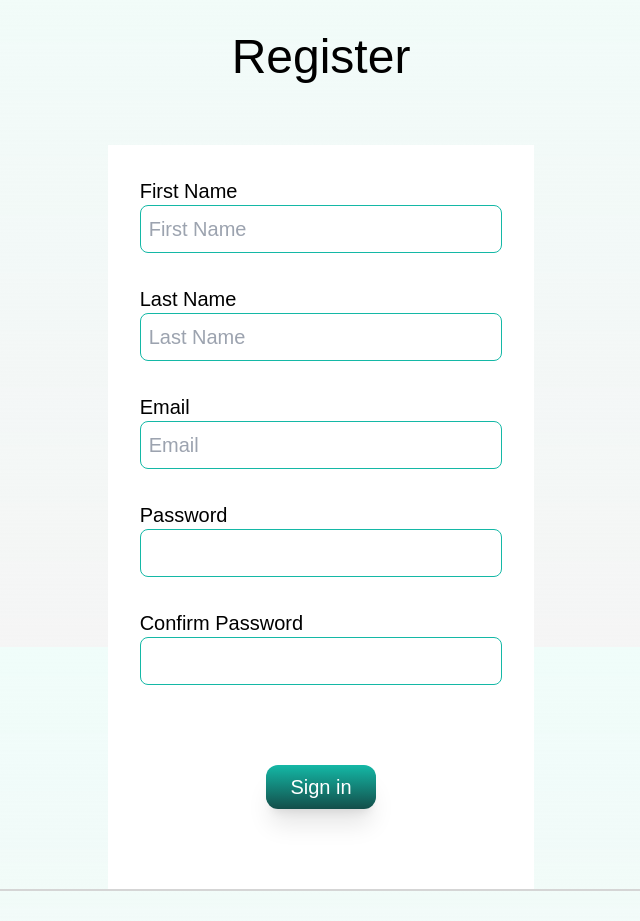
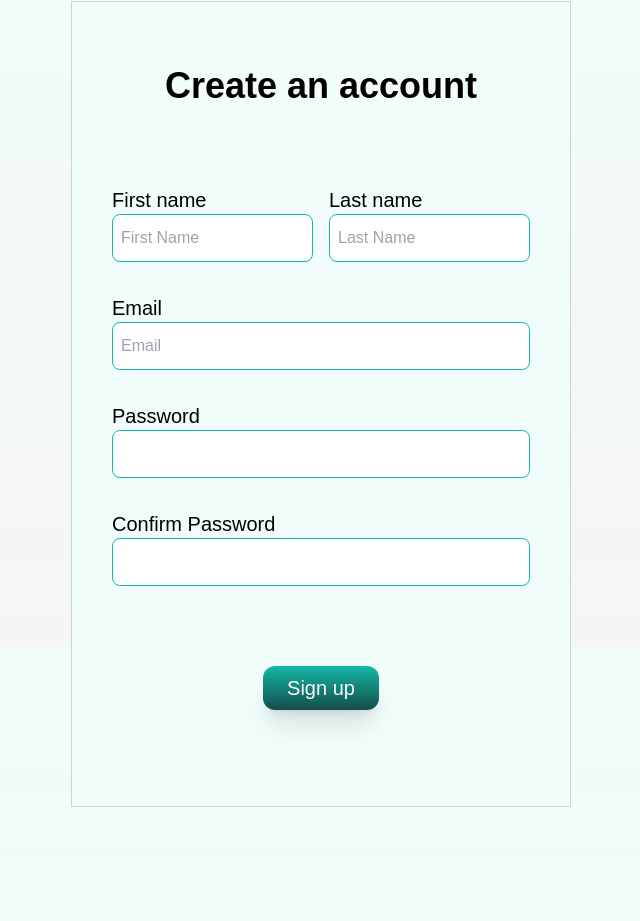
Before and after one commit to rosennabs/surveysalud, a Next.js app: page /registration in a window 1280 px wide. Shown: the part 217-1138 px from the top of the page, without its empty margins (319-959 px from the left). Built offline with nearby package versions, Linux system fonts and the light colour scheme.

Commit message:
Style signup page

```diff
--- a/src/app/layout.tsx
+++ b/src/app/layout.tsx
@@ -40,9 +40,10 @@ export default function RootLayout({
             {children}
           </main>
 
-            <div className="border-b-2 border-light-grey"></div>
 
-            <footer className="w-full py-4 mt-4">
+
+            <footer className="w-full py-4 mt-32">
+              <div className="border-b-2 border-light-grey mb-4"></div>
               <Footer />
               <p className="text-sm my-10 text-center mt-32">© 2024 HECBASE. All rights reserved.</p>
             </footer>
--- a/src/app/login/page.tsx
+++ b/src/app/login/page.tsx
@@ -62,7 +62,7 @@ function Login() {
   return (
     <div className="mt-32 w-full flex flex-col items-center">
 
-      <div className="bg-off-white border border-black border-opacity-15 w-1/3 text-xl p-8">
+      <div className="bg-off-white border border-black border-opacity-15 w-[500px] text-xl p-8">
 
         <Formik
           initialValues={initialValues}
@@ -79,7 +79,6 @@ function Login() {
                   <h2 className="flex justify-center pb-8 mt-8">Log in</h2>
                 </div>
 
-
                 <FormField
                   label='Email'
                   name='email'
@@ -92,7 +91,7 @@ function Login() {
                   type='password'
                 />
 
-                <Button status={status} />
+                <Button status={status} text={"Sign in"}/>
 
                 <div className="flex justify-center">
                   <a className="font-medium underline underline-offset-4" href="">Forgot password?</a>
--- a/src/app/registration/page.tsx
+++ b/src/app/registration/page.tsx
@@ -63,10 +63,10 @@ function Register() {
 
 
   return (
-    <div className="pt-40 w-full flex flex-col items-center">
-      <h1 className="text-5xl pb-16">Register</h1>
+    <div className="pt-32 w-full flex flex-col items-center">
 
-      <div className="bg-white w-1/3 text-xl p-4">
+
+      <div className="bg-off-white border border-black border-opacity-15 w-[500px] text-xl p-8">
 
         <Formik
           initialValues={initialValues}
@@ -79,16 +79,23 @@ function Register() {
           {({ status }) => {
             return (
               <Form>
+                <h2 className="flex justify-center pb-16 mt-8">Create an account</h2>
+
+
+                <div className="flex">
+
                   <FormField
-                  label='First Name'
+                    label='First name'
                     name='first_name'
                     placeholder='First Name'
                   />
                   <FormField
-                  label='Last Name'
+                    label='Last name'
                     name='last_name'
                     placeholder='Last Name'
                   />
+                </div>
+
                 <FormField
                   label='Email'
                   name='email'
@@ -109,7 +116,7 @@ function Register() {
                   type='password'
 
                 />
-                <Button status={status} />
+                <Button status={status} text={"Sign up"} />
 
               </Form>
             );
--- a/src/components/FormField.tsx
+++ b/src/components/FormField.tsx
@@ -15,7 +15,7 @@ function FormField({
   const [field, meta] = useField(props);
 
   return (
-    <div className="flex flex-col p-4 w-full">
+    <div className="flex flex-col py-4 px-2 w-full">
       {/*Question field*/}
       <label className="text-xl">{label}</label>
 
@@ -58,7 +58,7 @@ function FormField({
             <input
               {...field}
               {...props}
-              className={`border-solid border w-full rounded-lg p-2 h-12 ${
+              className={`border-solid border w-full rounded-lg p-2 h-12 text-base ${
                 meta.touched && meta.error
                   ? "border-red-600"
                   : "border-teal-500"
--- a/src/components/submitButton.tsx
+++ b/src/components/submitButton.tsx
@@ -1,6 +1,6 @@
 import React from "react";
 
-function Button({ isSubmitting, status }) {
+function Button({ isSubmitting, status, text }) {
 
   return (
     <div className="flex flex-col w-full">
@@ -11,7 +11,7 @@ function Button({ isSubmitting, status }) {
         type="submit"
         disabled={isSubmitting}
 
-      > Sign in</button>
+      > {text}</button>
 
 
       </div>
```
Lines whose indentation alone changed are shown as unchanged.
